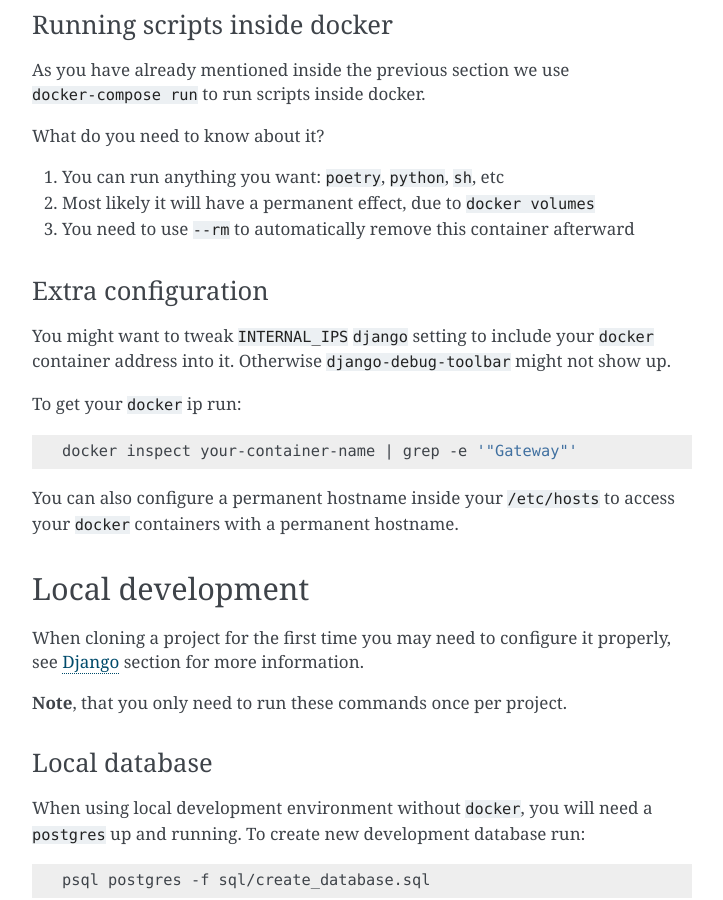
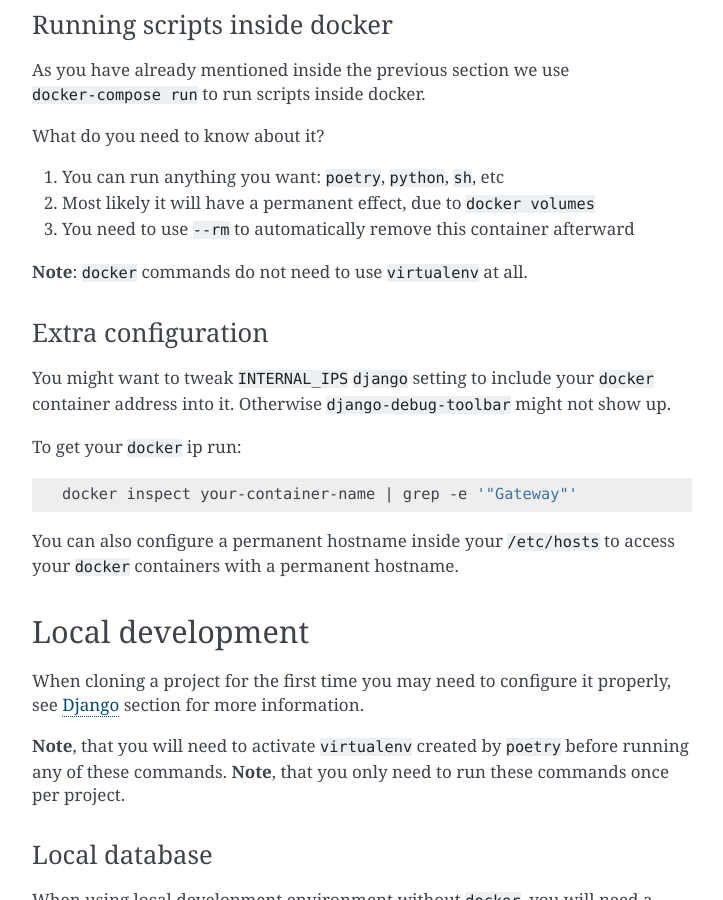
Before and after one commit to wemake-services/wemake-django-template, a Sphinx documentation site: the page built from {{cookiecutter.project_name}}/docs/pages/template/development.rst, in a window 1280 px wide and 900 px high, scrolled down 2121 px. Shown: the whole window, without its empty margins (388-1111 px from the left). Built offline with Sphinx 7.4.7, drawn with Linux system fonts in a browser that asks for light colours; the version number is read from the project's files by our own code.

Commit message:
Improves docs

```diff
--- a/{{cookiecutter.project_name}}/docs/pages/template/development.rst
+++ b/{{cookiecutter.project_name}}/docs/pages/template/development.rst
@@ -120,6 +120,8 @@
 2. Most likely it will have a permanent effect, due to ``docker volumes``
 3. You need to use ``--rm`` to automatically remove this container afterward
 
+**Note**: ``docker`` commands do not need to use ``virtualenv`` at all.
+
 Extra configuration
 ~~~~~~~~~~~~~~~~~~~
 
@@ -144,6 +146,8 @@
 need to configure it properly,
 see :ref:`django` section for more information.
 
+**Note**, that you will need to activate ``virtualenv`` created
+by ``poetry`` before running any of these commands.
 **Note**, that you only need to run these commands once per project.
 
 Local database
```
